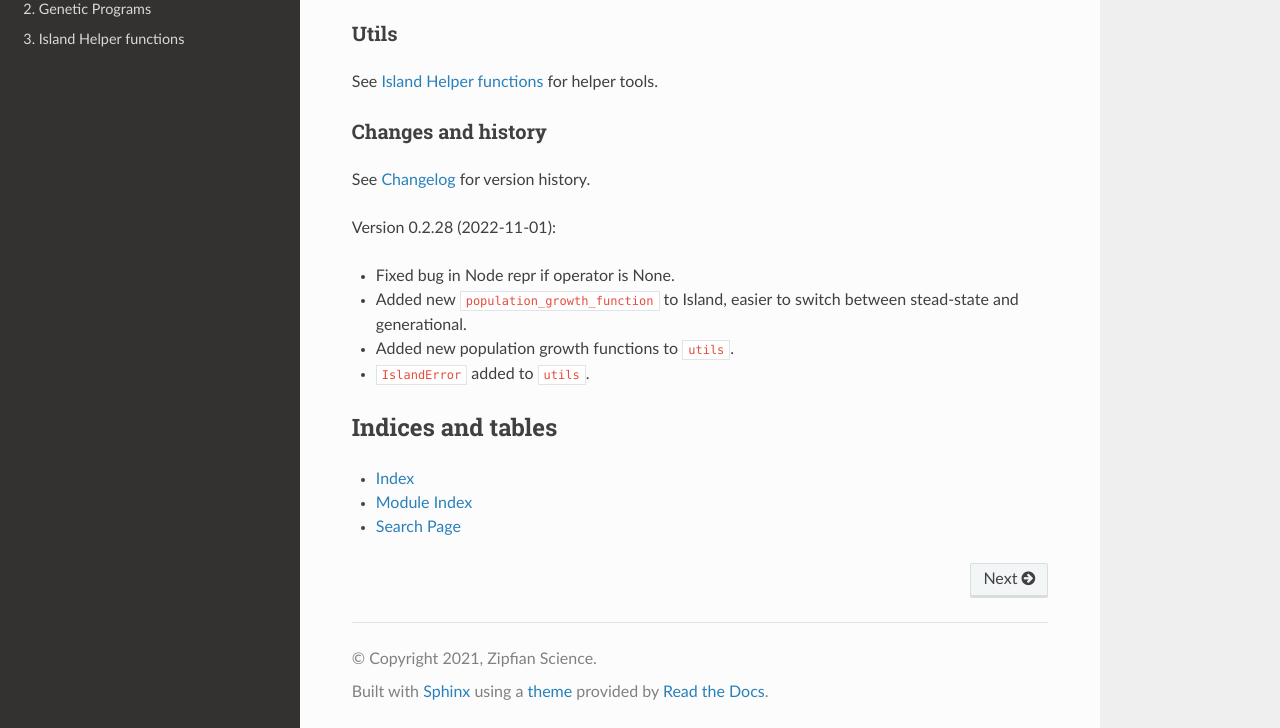
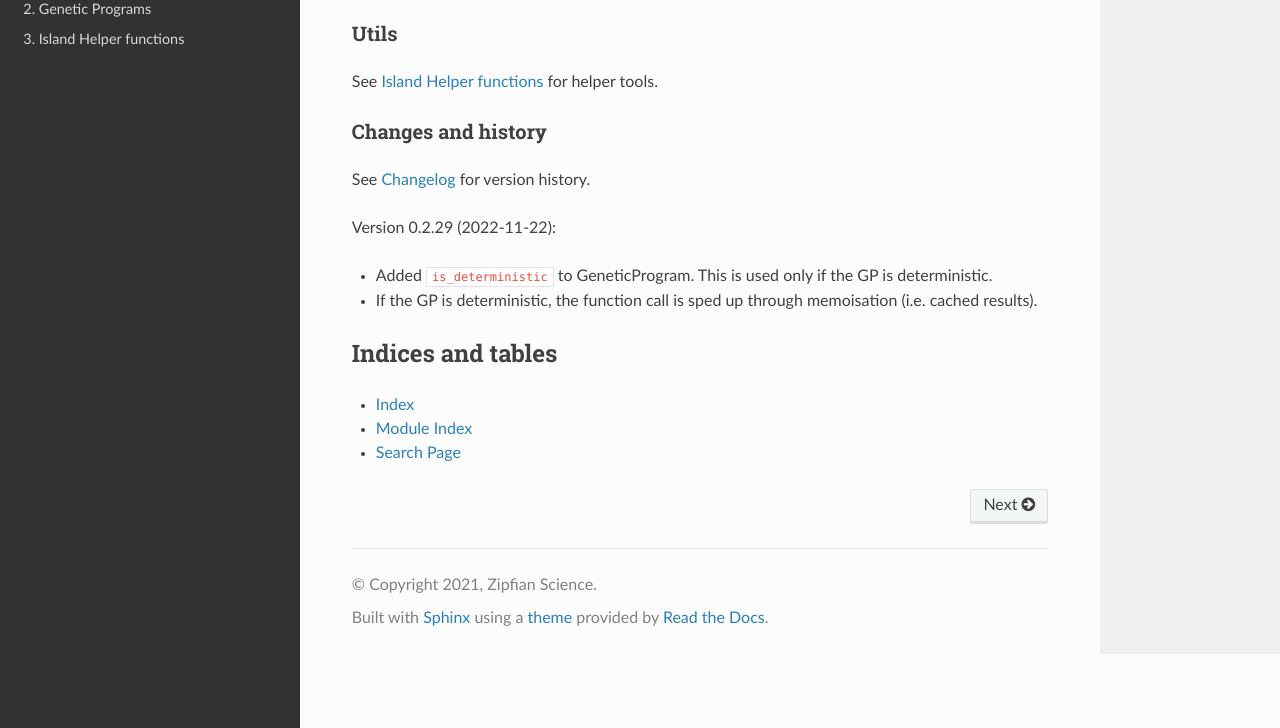
Before and after one commit to Zipfian-Science/natural-selection, a Sphinx documentation site: the page built from docs/source/index.rst, in a window 1280 px wide and 900 px high, scrolled down 3011 px, cut to the strip 172-900 px from the top of the window. Built offline with Sphinx 7.4.7 and the Read the Docs theme 2.0.0, drawn with Linux system fonts in a browser that asks for light colours.

```diff
--- a/docs/source/changelog.rst
+++ b/docs/source/changelog.rst
@@ -11,7 +11,7 @@ Changelog
 History
 ==========================
 
-Version 0.2.29 (2022-11-)
+Version 0.2.29 (2022-11-22)
 ---------------------------
 
 * Added ``is_deterministic`` to GeneticProgram. This is used only if the GP is deterministic.
--- a/docs/source/index.rst
+++ b/docs/source/index.rst
@@ -145,12 +145,10 @@ Changes and history
 
 See :ref:`changelog-page` for version history.
 
-Version 0.2.28 (2022-11-01):
+Version 0.2.29 (2022-11-22):
 
-* Fixed bug in Node repr if operator is None.
-* Added new ``population_growth_function`` to Island, easier to switch between stead-state and generational.
-* Added new population growth functions to ``utils``.
-* ``IslandError`` added to ``utils``.
+* Added ``is_deterministic`` to GeneticProgram. This is used only if the GP is deterministic.
+* If the GP is deterministic, the function call is sped up through memoisation (i.e. cached results).
 
 Indices and tables
 ==================
--- a/natural_selection/__init__.py
+++ b/natural_selection/__init__.py
@@ -1,5 +1,5 @@
-__version__ = '0.2.29'
-__date__ = "2022-11-01"
+__version__ = '0.2.30'
+__date__ = "2022-11-22"
 
 from time import gmtime
 import multiprocessing as mp
--- a/version.json
+++ b/version.json
@@ -1 +1 @@
-{"major": 0, "minor": 2, "patch": 29}
+{"major": 0, "minor": 2, "patch": 30}
```
